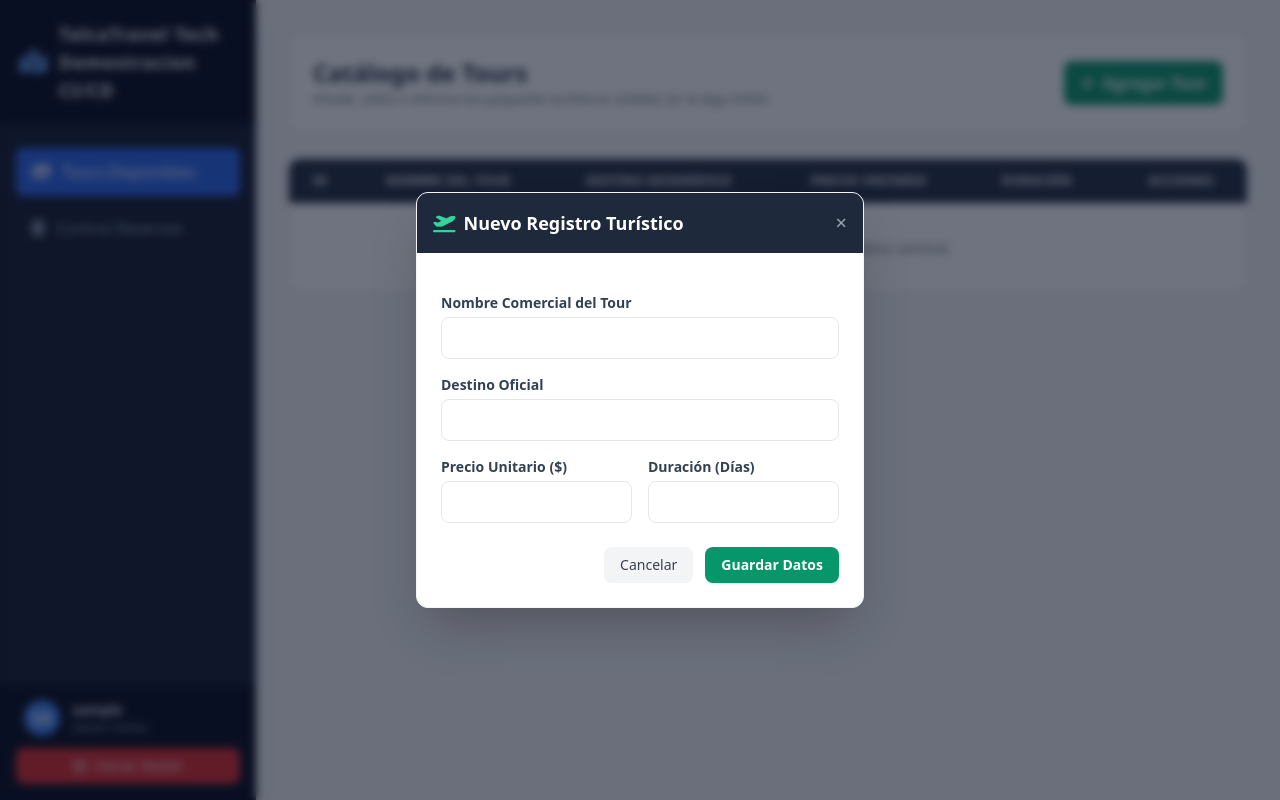
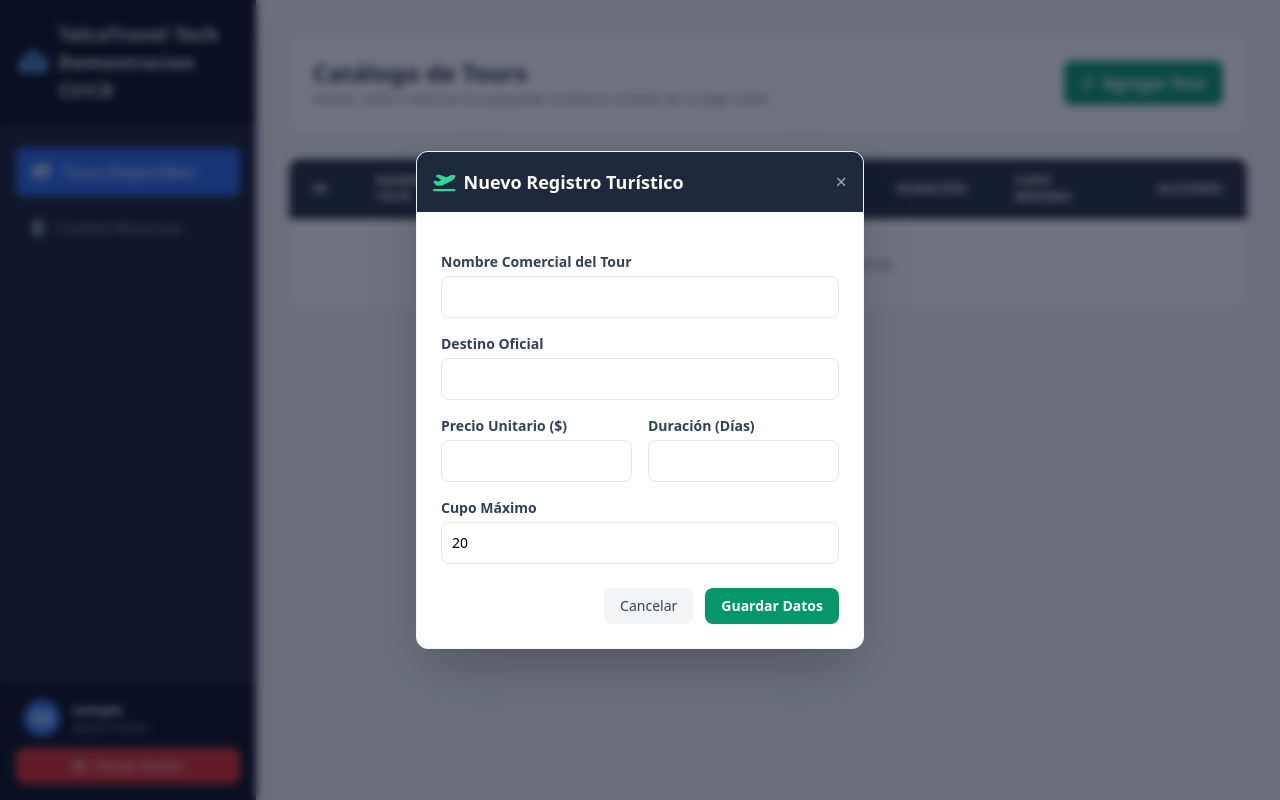
Before and after one commit to pipe613/talcatravel-backend, a Django app: page / in a window 1280 px wide, after a click on "Agregar Tour". Run offline with Django 5.2, Linux system fonts and the light colour scheme; the visitor is signed in with stand-in values (Sample User, id 1); data that the repository does not hold is empty; some libraries are stand-ins or nearby versions.

Commit message:
Se agregaron capacidad maxima y campos de edicion

```diff
--- a/core/views.py
+++ b/core/views.py
@@ -1,4 +1,5 @@
 from django.shortcuts import render, redirect, get_object_or_404
+from django.contrib import messages
 from django.contrib.auth.decorators import login_required
 from rest_framework import viewsets, permissions
 from .models import Tour, Reserva, Usuario
@@ -42,7 +43,8 @@ def crear_tour(request):
             nombre=request.POST.get('nombre'),
             destino=request.POST.get('destino'),
             precio=request.POST.get('precio'),
-            duracion_dias=request.POST.get('duracion')
+            duracion_dias=request.POST.get('duracion'),
+            cupo_maximo=request.POST.get('cupo_maximo', 20)
         )
     return redirect('dashboard')
 
@@ -54,6 +56,7 @@ def editar_tour(request, pk):
         tour.destino = request.POST.get('destino')
         tour.precio = request.POST.get('precio')
         tour.duracion_dias = request.POST.get('duracion')
+        tour.cupo_maximo = request.POST.get('cupo_maximo', tour.cupo_maximo)
         tour.save()
     return redirect('dashboard')
 
@@ -72,12 +75,20 @@ def crear_reserva(request):
         tour_obj = get_object_or_404(Tour, id=tour_id)
         cantidad = int(request.POST.get('cantidad_pasajeros', 1))
 
+        if not tour_obj.puede_reservar(cantidad):
+            messages.error(
+                request,
+                f'Cupo excedido. Solo quedan {tour_obj.cupo_restante()} cupos disponibles para este tour.'
+            )
+            return redirect('dashboard')
+
         Reserva.objects.create(
             tour=tour_obj,
             fecha=request.POST.get('fecha'),
             cantidad_pasajeros=cantidad,
             precio_total=tour_obj.precio * cantidad
         )
+        messages.success(request, 'Reserva creada correctamente.')
     return redirect('dashboard')
 
 @login_required(login_url='login')
@@ -88,11 +99,19 @@ def editar_reserva(request, pk):
         tour_obj = get_object_or_404(Tour, id=tour_id)
         cantidad = int(request.POST.get('cantidad_pasajeros', 1))
 
+        if not tour_obj.puede_reservar(cantidad, exclude_reserva_id=reserva.id):
+            messages.error(
+                request,
+                f'Cupo excedido. Solo quedan {tour_obj.cupo_restante(exclude_reserva_id=reserva.id)} cupos disponibles para este tour.'
+            )
+            return redirect('dashboard')
+
         reserva.tour = tour_obj
         reserva.fecha = request.POST.get('fecha')
         reserva.cantidad_pasajeros = cantidad
         reserva.precio_total = tour_obj.precio * cantidad
         reserva.save()
+        messages.success(request, 'Reserva actualizada correctamente.')
     return redirect('dashboard')
 
 @login_required(login_url='login')
--- a/templates/dashboard.html
+++ b/templates/dashboard.html
@@ -49,6 +49,16 @@
 
     <div class="flex-1 flex flex-col h-full overflow-y-auto p-8">
 
+        {% if messages %}
+        <div class="space-y-3 mb-6">
+            {% for message in messages %}
+            <div class="rounded-lg px-4 py-3 text-sm font-medium {% if message.tags == 'error' %}bg-red-100 text-red-800 border border-red-200{% else %}bg-emerald-100 text-emerald-800 border border-emerald-200{% endif %}">
+                {{ message }}
+            </div>
+            {% endfor %}
+        </div>
+        {% endif %}
+
         <div id="tours-panel" class="tab-content space-y-6 hidden">
             <div class="flex justify-between items-center bg-white p-6 rounded-xl shadow-sm border border-gray-200">
                 <div>
@@ -70,6 +80,7 @@
                             <th class="py-3.5 px-6 text-left text-xs font-semibold uppercase tracking-wider">Destino Geográfico</th>
                             <th class="py-3.5 px-6 text-left text-xs font-semibold uppercase tracking-wider">Precio Unitario</th>
                             <th class="py-3.5 px-6 text-left text-xs font-semibold uppercase tracking-wider">Duración</th>
+                            <th class="py-3.5 px-6 text-left text-xs font-semibold uppercase tracking-wider">Cupo Máximo</th>
                             <th class="py-3.5 px-6 text-center text-xs font-semibold uppercase tracking-wider">Acciones</th>
                         </tr>
                     </thead>
@@ -81,8 +92,9 @@
                             <td class="py-4 px-6 text-sm text-gray-600"><i class="fa-solid fa-location-dot text-red-500 mr-1.5"></i>{{ tour.destino }}</td>
                             <td class="py-4 px-6 text-sm font-bold text-emerald-600">${{ tour.precio }}</td>
                             <td class="py-4 px-6 text-sm text-gray-600">{{ tour.duracion_dias }} días</td>
+                            <td class="py-4 px-6 text-sm text-gray-600">{{ tour.cupo_maximo }} personas</td>
                             <td class="py-4 px-6 text-sm text-center space-x-2">
-                                <button onclick="openEditTourModal('{{ tour.id }}', '{{ tour.nombre }}', '{{ tour.destino }}', '{{ tour.precio }}', '{{ tour.duracion_dias }}')" class="text-blue-600 hover:text-blue-900 bg-blue-50 hover:bg-blue-100 py-1.5 px-3 rounded-md font-medium transition-all text-xs"><i class="fa-solid fa-pen mr-1"></i>Editar</button>
+                                <button onclick="openEditTourModal('{{ tour.id }}', '{{ tour.nombre|escapejs }}', '{{ tour.destino|escapejs }}', '{{ tour.precio }}', '{{ tour.duracion_dias }}', '{{ tour.cupo_maximo }}')" class="text-blue-600 hover:text-blue-900 bg-blue-50 hover:bg-blue-100 py-1.5 px-3 rounded-md font-medium transition-all text-xs"><i class="fa-solid fa-pen mr-1"></i>Editar</button>
                                 <button onclick="openDeleteModal('/tours/eliminar/{{ tour.id }}/')" class="text-red-600 hover:text-red-900 bg-red-50 hover:bg-red-100 py-1.5 px-3 rounded-md font-medium transition-all text-xs"><i class="fa-solid fa-trash mr-1"></i>Eliminar</button>
                             </td>
                         </tr>
@@ -163,12 +175,16 @@
                 <div class="grid grid-cols-2 gap-4">
                     <div>
                         <label class="block text-sm font-bold text-slate-700 mb-1">Precio Unitario ($)</label>
-                        <input type="number" name="precio" class="w-full border p-2.5 rounded-lg focus:ring-2 focus:ring-blue-500 focus:outline-none text-sm" required>
+                        <input type="number" name="precio" step="0.01" class="w-full border p-2.5 rounded-lg focus:ring-2 focus:ring-blue-500 focus:outline-none text-sm" required>
                     </div>
                     <div>
                         <label class="block text-sm font-bold text-slate-700 mb-1">Duración (Días)</label>
                         <input type="number" name="duracion" class="w-full border p-2.5 rounded-lg focus:ring-2 focus:ring-blue-500 focus:outline-none text-sm" required>
                     </div>
+                </div>
+                <div>
+                    <label class="block text-sm font-bold text-slate-700 mb-1">Cupo Máximo</label>
+                    <input type="number" name="cupo_maximo" min="1" value="20" class="w-full border p-2.5 rounded-lg focus:ring-2 focus:ring-blue-500 focus:outline-none text-sm" required>
                 </div>
                 <div class="flex justify-end space-x-3 pt-2">
                     <button type="button" onclick="closeModal('modal-add-tour')" class="bg-gray-100 hover:bg-gray-200 text-gray-700 font-medium py-2 px-4 rounded-lg text-sm transition-colors">Cancelar</button>
@@ -197,12 +213,16 @@
                 <div class="grid grid-cols-2 gap-4">
                     <div>
                         <label class="block text-sm font-bold text-slate-700 mb-1">Precio Unitario ($)</label>
-                        <input type="number" id="edit-tour-precio" name="precio" class="w-full border p-2.5 rounded-lg focus:ring-2 focus:ring-blue-500 focus:outline-none text-sm" required>
+                        <input type="number" id="edit-tour-precio" name="precio" step="0.01" class="w-full border p-2.5 rounded-lg focus:ring-2 focus:ring-blue-500 focus:outline-none text-sm" required>
                     </div>
                     <div>
                         <label class="block text-sm font-bold text-slate-700 mb-1">Duración (Días)</label>
                         <input type="number" id="edit-tour-duracion" name="duracion" class="w-full border p-2.5 rounded-lg focus:ring-2 focus:ring-blue-500 focus:outline-none text-sm" required>
                     </div>
+                </div>
+                <div>
+                    <label class="block text-sm font-bold text-slate-700 mb-1">Cupo Máximo</label>
+                    <input type="number" id="edit-tour-cupo-maximo" name="cupo_maximo" min="1" class="w-full border p-2.5 rounded-lg focus:ring-2 focus:ring-blue-500 focus:outline-none text-sm" required>
                 </div>
                 <div class="flex justify-end space-x-3 pt-2">
                     <button type="button" onclick="closeModal('modal-edit-tour')" class="bg-gray-100 hover:bg-gray-200 text-gray-700 font-medium py-2 px-4 rounded-lg text-sm transition-colors">Cancelar</button>
@@ -222,11 +242,12 @@
                 {% csrf_token %}
                 <div>
                     <label class="block text-sm font-bold text-slate-700 mb-1">Seleccionar Tour Base</label>
-                    <select name="tour" class="w-full border p-2.5 rounded-lg focus:ring-2 focus:ring-blue-500 focus:outline-none text-sm bg-white" required>
+                    <select name="tour" id="add-reserva-tour" class="w-full border p-2.5 rounded-lg focus:ring-2 focus:ring-blue-500 focus:outline-none text-sm bg-white" required>
                         {% for tour in tours %}
-                        <option value="{{ tour.id }}">{{ tour.nombre }} (${{ tour.precio }})</option>
+                        <option value="{{ tour.id }}" data-cupo-restante="{{ tour.cupo_restante }}">{{ tour.nombre }} (${{ tour.precio }}) - Cupo restante {{ tour.cupo_restante }}</option>
                         {% endfor %}
                     </select>
+                    <p class="mt-2 text-xs text-gray-500">Cupo restante: <span id="add-reserva-cupo-restante" class="font-semibold text-slate-700"></span></p>
                 </div>
                 <div>
                     <label class="block text-sm font-bold text-slate-700 mb-1">Fecha de Salida</label>
@@ -256,9 +277,10 @@
                     <label class="block text-sm font-bold text-slate-700 mb-1">Cambiar Tour Relacionado</label>
                     <select id="edit-reserva-tour" name="tour" class="w-full border p-2.5 rounded-lg focus:ring-2 focus:ring-blue-500 focus:outline-none text-sm bg-white" required>
                         {% for tour in tours %}
-                        <option value="{{ tour.id }}">{{ tour.nombre }} (${{ tour.precio }})</option>
+                        <option value="{{ tour.id }}" data-cupo-restante="{{ tour.cupo_restante }}">{{ tour.nombre }} (${{ tour.precio }}) - Cupo restante {{ tour.cupo_restante }}</option>
                         {% endfor %}
                     </select>
+                    <p class="mt-2 text-xs text-gray-500">Cupo restante: <span id="edit-reserva-cupo-restante" class="font-semibold text-slate-700"></span></p>
                 </div>
                 <div>
                     <label class="block text-sm font-bold text-slate-700 mb-1">Nueva Fecha</label>
@@ -335,12 +357,13 @@
         }
 
         // 4. Abrir edición de Tour
-        function openEditTourModal(id, nombre, destino, precio, duracion) {
+        function openEditTourModal(id, nombre, destino, precio, duracion, cupoMaximo) {
             document.getElementById('form-edit-tour').action = '/tours/editar/' + id + '/';
             document.getElementById('edit-tour-nombre').value = nombre;
             document.getElementById('edit-tour-destino').value = destino;
-            document.getElementById('edit-tour-precio').value = Math.floor(precio);
+            document.getElementById('edit-tour-precio').value = precio;
             document.getElementById('edit-tour-duracion').value = duracion;
+            document.getElementById('edit-tour-cupo-maximo').value = cupoMaximo;
             openModal('modal-edit-tour');
         }
 
@@ -351,6 +374,7 @@
             document.getElementById('edit-reserva-fecha').value = fecha;
             document.getElementById('edit-reserva-cantidad').value = cantidad;
             openModal('modal-edit-reserva');
+            updateReservaCupoRestante('edit-reserva-tour', 'edit-reserva-cupo-restante');
         }
 
         // 6. Lanzar Modal de Confirmación de Borrado
@@ -358,6 +382,25 @@
             document.getElementById('form-delete-confirm').action = deleteUrl;
             openModal('modal-delete-confirm');
         }
+
+        function updateReservaCupoRestante(selectId, outputId) {
+            const select = document.getElementById(selectId);
+            const output = document.getElementById(outputId);
+            const selectedOption = select.options[select.selectedIndex];
+            const cupoRestante = selectedOption ? selectedOption.getAttribute('data-cupo-restante') : '';
+            output.textContent = cupoRestante || '0';
+        }
+
+        const addReservaSelect = document.getElementById('add-reserva-tour');
+        if (addReservaSelect) {
+            addReservaSelect.addEventListener('change', () => updateReservaCupoRestante('add-reserva-tour', 'add-reserva-cupo-restante'));
+            updateReservaCupoRestante('add-reserva-tour', 'add-reserva-cupo-restante');
+        }
+
+        const editReservaSelect = document.getElementById('edit-reserva-tour');
+        if (editReservaSelect) {
+            editReservaSelect.addEventListener('change', () => updateReservaCupoRestante('edit-reserva-tour', 'edit-reserva-cupo-restante'));
+        }
     </script>
 </body>
 </html>
```
Also changed, not shown: core/models.py (+13 -0 lines), core/serializers.py (+18 -0 lines).
